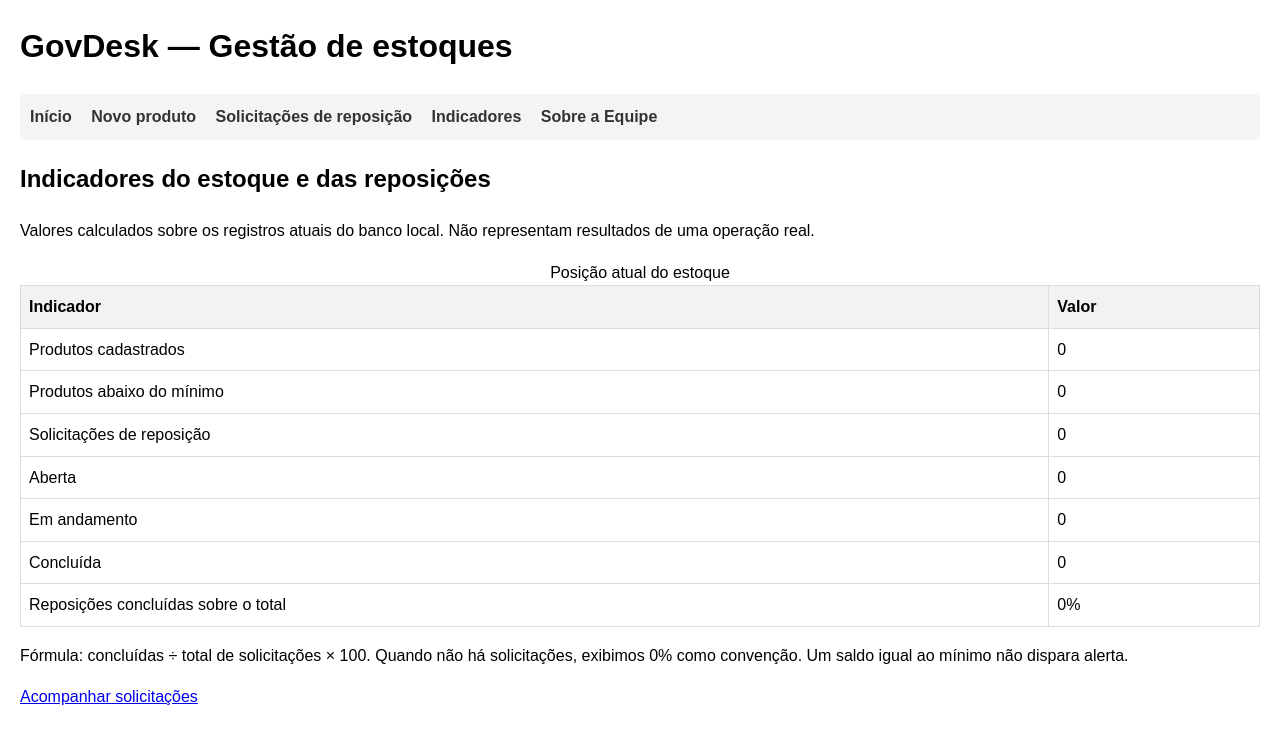
After one commit to NatanSandoval/govdesk-grupo-4, a Flask app: page /indicadores in a window 1280 px wide. The commit adds this page. Shown: the top 744 px of the page. Run offline with Flask 3, Linux system fonts and the light colour scheme; data that the repository does not hold is empty.

Commit message:
feat: adiciona fluxo de reposicao com status e indicadores

```diff
--- a/app.py
+++ b/app.py
@@ -5,6 +5,7 @@ from pathlib import Path
 from flask import Flask, abort, g, redirect, render_template, request, url_for
 
 PRIORIDADES = ["baixa", "média", "alta"]
+STATUS_REPOSICAO = {"aberta": "Aberta", "em andamento": "Em andamento", "concluida": "Concluída"}
 MAX_QUANTIDADE = 1_000_000_000
 
 equipe = [
@@ -63,6 +64,25 @@ def create_app(test_config=None):
                 produto_id INTEGER NOT NULL REFERENCES produtos(id),
                 tipo TEXT NOT NULL CHECK (tipo IN ('entrada', 'saida')),
                 quantidade INTEGER NOT NULL CHECK (quantidade > 0),
+                responsavel TEXT NOT NULL,
+                criado_em TEXT NOT NULL DEFAULT CURRENT_TIMESTAMP
+            );
+            CREATE TABLE IF NOT EXISTS solicitacoes (
+                id INTEGER PRIMARY KEY AUTOINCREMENT,
+                produto_id INTEGER NOT NULL REFERENCES produtos(id),
+                quantidade INTEGER NOT NULL CHECK (quantidade > 0),
+                descricao TEXT NOT NULL DEFAULT '',
+                solicitante TEXT NOT NULL,
+                prioridade TEXT NOT NULL CHECK (prioridade IN ('baixa', 'média', 'alta')),
+                status TEXT NOT NULL DEFAULT 'aberta' CHECK (status IN ('aberta', 'em andamento', 'concluida')),
+                criado_em TEXT NOT NULL DEFAULT CURRENT_TIMESTAMP,
+                atualizado_em TEXT NOT NULL DEFAULT CURRENT_TIMESTAMP,
+                movimentacao_id INTEGER UNIQUE REFERENCES movimentacoes(id)
+            );
+            CREATE TABLE IF NOT EXISTS historico_solicitacoes (
+                id INTEGER PRIMARY KEY AUTOINCREMENT,
+                solicitacao_id INTEGER NOT NULL REFERENCES solicitacoes(id),
+                status TEXT NOT NULL,
                 responsavel TEXT NOT NULL,
                 criado_em TEXT NOT NULL DEFAULT CURRENT_TIMESTAMP
             );
@@ -143,6 +163,103 @@ def create_app(test_config=None):
     def sobre():
         return render_template("sobre.html", equipe=equipe)
 
+    @app.route("/solicitacoes")
+    def solicitacoes():
+        registros = get_db().execute("""
+            SELECT s.*, p.nome AS produto FROM solicitacoes s
+            JOIN produtos p ON p.id = s.produto_id ORDER BY s.id DESC
+        """).fetchall()
+        return render_template("solicitacoes.html", solicitacoes=registros, status_labels=STATUS_REPOSICAO)
+
+    @app.route("/solicitacoes/nova", methods=["GET", "POST"])
+    def nova_solicitacao():
+        db = get_db()
+        erro = None
+        if request.method == "POST":
+            try:
+                produto_id = quantidade_inteira(request.form.get("produto_id"), minimo=1)
+                quantidade = quantidade_inteira(request.form.get("quantidade"), minimo=1)
+                solicitante = request.form.get("solicitante", "").strip()
+                prioridade = request.form.get("prioridade", "média")
+                descricao = request.form.get("descricao", "").strip()
+                if not solicitante:
+                    raise ValueError("Informe o solicitante.")
+                if prioridade not in PRIORIDADES:
+                    raise ValueError("Prioridade inválida.")
+                if db.execute("SELECT id FROM produtos WHERE id = ?", (produto_id,)).fetchone() is None:
+                    raise ValueError("Selecione um produto cadastrado.")
+                with db:
+                    cursor = db.execute("INSERT INTO solicitacoes (produto_id, quantidade, descricao, solicitante, prioridade) VALUES (?, ?, ?, ?, ?)",
+                                        (produto_id, quantidade, descricao, solicitante, prioridade))
+                    db.execute("INSERT INTO historico_solicitacoes (solicitacao_id, status, responsavel) VALUES (?, 'aberta', ?)",
+                               (cursor.lastrowid, solicitante))
+                return redirect(url_for("detalhe_solicitacao", solicitacao_id=cursor.lastrowid))
+            except ValueError as exc:
+                erro = str(exc)
+        produtos = db.execute("SELECT id, nome FROM produtos ORDER BY nome, id").fetchall()
+        return render_template("nova_solicitacao.html", produtos=produtos, erro=erro,
+                               dados=request.form, prioridades=PRIORIDADES)
+
+    @app.route("/solicitacoes/<int:solicitacao_id>")
+    def detalhe_solicitacao(solicitacao_id):
+        registro = get_db().execute("SELECT s.*, p.nome AS produto FROM solicitacoes s JOIN produtos p ON p.id = s.produto_id WHERE s.id = ?",
+                                    (solicitacao_id,)).fetchone()
+        if registro is None:
+            abort(404)
+        historico = get_db().execute("SELECT * FROM historico_solicitacoes WHERE solicitacao_id = ? ORDER BY id", (solicitacao_id,)).fetchall()
+        return render_template("detalhe_solicitacao.html", solicitacao=registro,
+                               historico=historico, status_labels=STATUS_REPOSICAO)
+
+    @app.route("/solicitacoes/<int:solicitacao_id>/avancar", methods=["POST"])
+    def avancar_solicitacao(solicitacao_id):
+        db = get_db()
+        responsavel = request.form.get("responsavel", "").strip()
+        esperado = request.form.get("status_atual", "")
+        try:
+            with db:
+                db.execute("BEGIN IMMEDIATE")
+                registro = db.execute("SELECT * FROM solicitacoes WHERE id = ?", (solicitacao_id,)).fetchone()
+                if registro is None:
+                    abort(404)
+                if not responsavel:
+                    raise ValueError("Informe o responsável pela atualização.")
+                if registro["status"] != esperado or registro["status"] == "concluida":
+                    raise ValueError("Esta solicitação já foi atualizada. Recarregue a página antes de continuar.")
+                proximo = "em andamento" if registro["status"] == "aberta" else "concluida"
+                movimentacao_id = None
+                if proximo == "concluida":
+                    cursor = db.execute("INSERT INTO movimentacoes (produto_id, tipo, quantidade, responsavel) VALUES (?, 'entrada', ?, ?)",
+                                        (registro["produto_id"], registro["quantidade"], responsavel))
+                    movimentacao_id = cursor.lastrowid
+                db.execute("UPDATE solicitacoes SET status = ?, atualizado_em = CURRENT_TIMESTAMP, movimentacao_id = ? WHERE id = ?",
+                           (proximo, movimentacao_id, solicitacao_id))
+                db.execute("INSERT INTO historico_solicitacoes (solicitacao_id, status, responsavel) VALUES (?, ?, ?)",
+                           (solicitacao_id, proximo, responsavel))
+            return redirect(url_for("detalhe_solicitacao", solicitacao_id=solicitacao_id))
+        except ValueError as exc:
+            return render_template("erro_solicitacao.html", erro=str(exc), solicitacao_id=solicitacao_id), 409
+
+    @app.route("/indicadores")
+    def indicadores():
+        db = get_db()
+        total_produtos = db.execute("SELECT COUNT(*) FROM produtos").fetchone()[0]
+        abaixo_minimo = db.execute("""
+            SELECT COUNT(*) FROM (
+                SELECT p.id, p.estoque_minimo, COALESCE(SUM(CASE WHEN m.tipo = 'entrada'
+                    THEN m.quantidade ELSE -m.quantidade END), 0) AS saldo
+                FROM produtos p LEFT JOIN movimentacoes m ON m.produto_id = p.id
+                GROUP BY p.id HAVING saldo < p.estoque_minimo
+            )
+        """).fetchone()[0]
+        contagens = {r["status"]: r["total"] for r in db.execute("SELECT status, COUNT(*) AS total FROM solicitacoes GROUP BY status")}
+        total = sum(contagens.values())
+        concluidas = contagens.get("concluida", 0)
+        return render_template("indicadores.html", total_produtos=total_produtos,
+                               abaixo_minimo=abaixo_minimo, contagens=contagens,
+                               total=total, concluidas=concluidas,
+                               percentual=round(100 * concluidas / total, 1) if total else 0,
+                               status_labels=STATUS_REPOSICAO)
+
     return app
 
 
--- a/templates/base.html
+++ b/templates/base.html
@@ -29,6 +29,8 @@
         <nav>
             <a href="/">Início</a>
             <a href="{{ url_for('novo') }}">Novo produto</a>
+            <a href="{{ url_for('solicitacoes') }}">Solicitações de reposição</a>
+            <a href="{{ url_for('indicadores') }}">Indicadores</a>
             <a href="/sobre">Sobre a Equipe</a>
         </nav>
     </header>
--- /dev/null
+++ b/templates/erro_solicitacao.html
@@ -0,0 +1,6 @@
+{% extends "base.html" %}
+{% block content %}
+<h2>Atualização não realizada</h2>
+<p class="erro" role="alert">{{ erro }}</p>
+<a href="{{ url_for('detalhe_solicitacao', solicitacao_id=solicitacao_id) }}">Recarregar solicitação</a>
+{% endblock %}
--- /dev/null
+++ b/templates/indicadores.html
@@ -0,0 +1,14 @@
+{% extends "base.html" %}
+{% block content %}
+<h2>Indicadores do estoque e das reposições</h2>
+<p>Valores calculados sobre os registros atuais do banco local. Não representam resultados de uma operação real.</p>
+<table><caption>Posição atual do estoque</caption><thead><tr><th scope="col">Indicador</th><th scope="col">Valor</th></tr></thead><tbody>
+<tr><td>Produtos cadastrados</td><td>{{ total_produtos }}</td></tr>
+<tr><td>Produtos abaixo do mínimo</td><td>{{ abaixo_minimo }}</td></tr>
+<tr><td>Solicitações de reposição</td><td>{{ total }}</td></tr>
+{% for status, label in status_labels.items() %}<tr><td>{{ label }}</td><td>{{ contagens.get(status, 0) }}</td></tr>{% endfor %}
+<tr><td>Reposições concluídas sobre o total</td><td>{{ percentual }}%</td></tr>
+</tbody></table>
+<p>Fórmula: concluídas ÷ total de solicitações × 100. Quando não há solicitações, exibimos 0% como convenção. Um saldo igual ao mínimo não dispara alerta.</p>
+<p><a href="{{ url_for('solicitacoes') }}">Acompanhar solicitações</a></p>
+{% endblock %}
```
Also changed, not shown: templates/detalhe_solicitacao.html (added, +25 -0 lines), templates/nova_solicitacao.html (added, +23 -0 lines), templates/solicitacoes.html (added, +14 -0 lines), tests/test_encerramento.py (added, +157 -0 lines), 2 other files.
